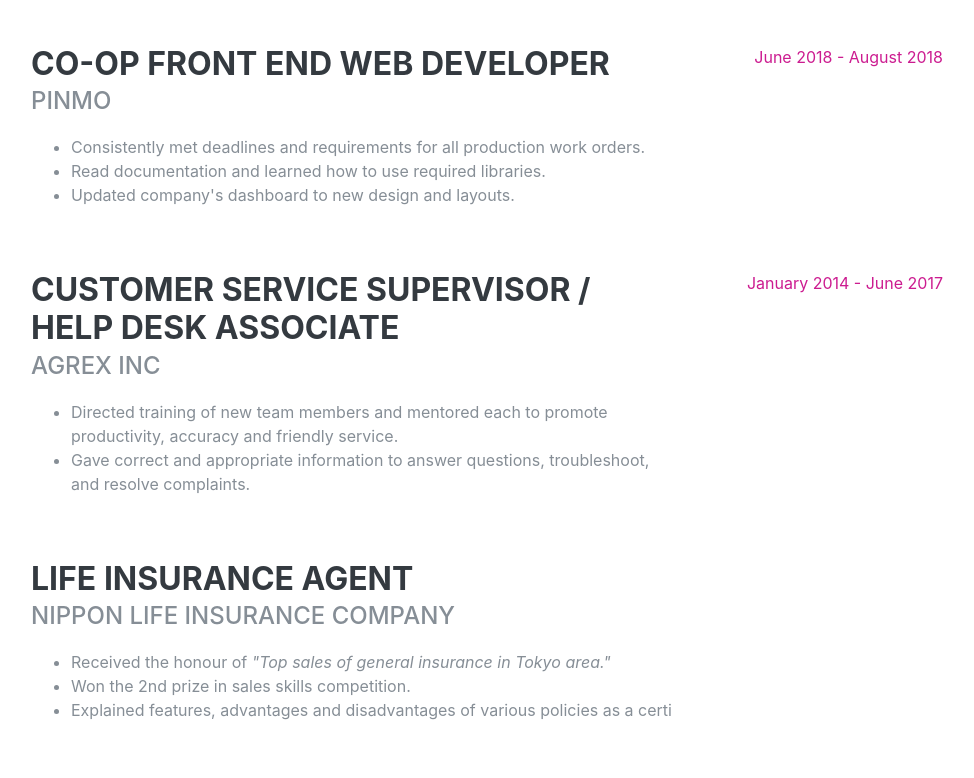
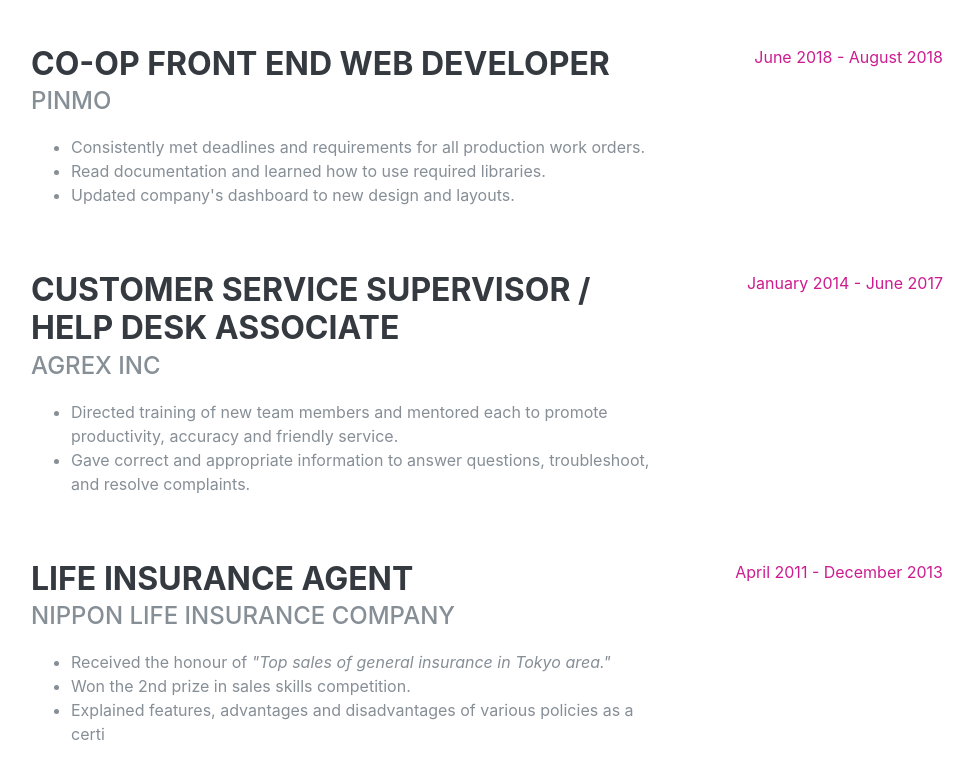
Before and after one commit to MinamiMunakata/portfolio, a plain HTML site: page index.html in a window 1280 px wide. Shown: the part 2772-3550 px from the top of the page, without its empty margins (289-1263 px from the left). Drawn offline with Linux system fonts and the light colour scheme; a web font is replaced by a local one.

Commit message:
Add date

```diff
--- a/index.html
+++ b/index.html
@@ -319,6 +319,9 @@
                 </li>
               </ul>
             </div>
+            <div class="resume-date text-md-right">
+              <span class="text-primary">April 2011 - December 2013</span>
+            </div>
           </div>
         </div>
       </section>
```
